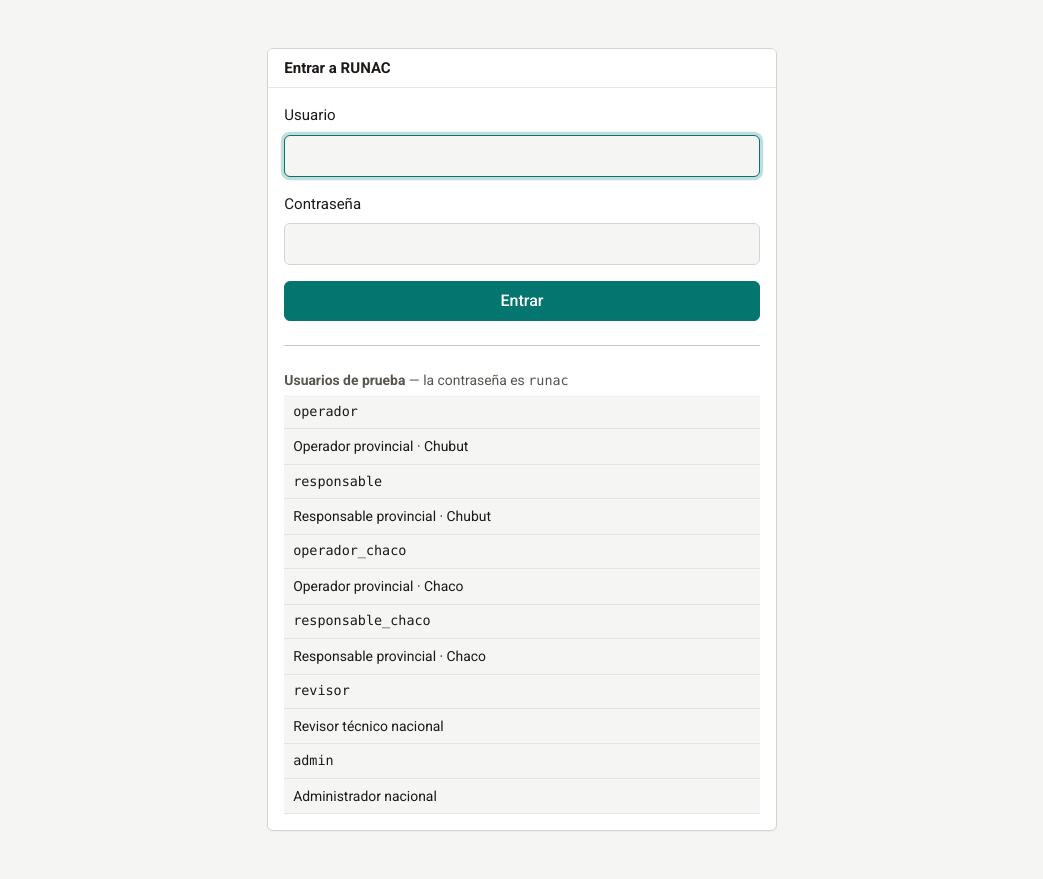
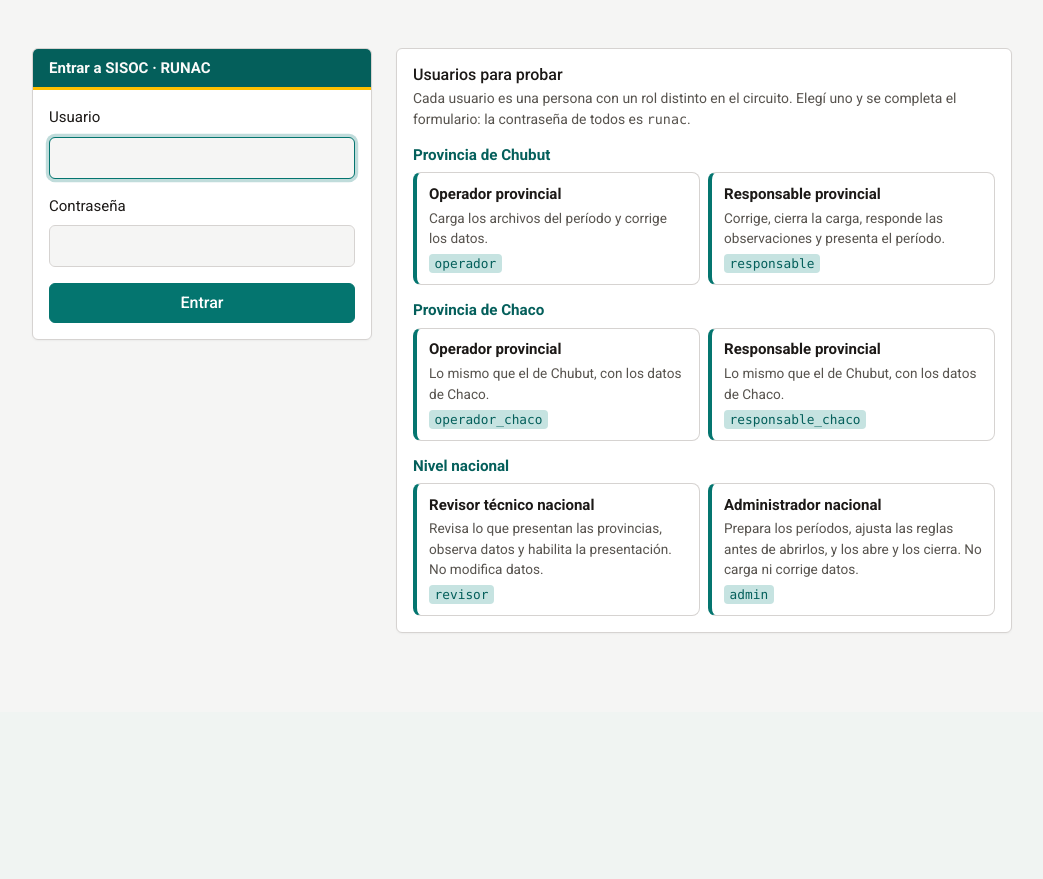
Before and after one commit to dsocial118/Modulo-de-Importaciones-Recurrentes, a Django app: page /entrar/ in a window 1280 px wide. Shown: the part 88-967 px from the top of the page, without its empty margins (118-1161 px from the left). After the commit the page ends 721 px from the top, so only its background shows below. Run offline with Django 5.2, Linux system fonts and the light colour scheme.

Commit message:
Franja del circuito con los colores de la navegacion, tablas en verde lleno, y un login que explica los usuarios de prueba
- Franja (propuesta C): verde oscuro de la navegacion, paso actual en ambar,
  como la seccion activa del menu. La tinta sobre el ambar la da el tema.
- Tablas (propuesta B): titulos en el verde de marca con letra blanca.
- Login: los usuarios de prueba, agrupados por provincia y nivel nacional,
  cada uno con su rol y que hace. Un clic completa el formulario.

Co-Authored-By: Claude Opus 5.5 <noreply@anthropic.com>

```diff
--- a/runac/templates/runac/entrar.html
+++ b/runac/templates/runac/entrar.html
@@ -1,60 +1,119 @@
 {% extends "runac/base.html" %}
 {% block titulo %}Entrar{% endblock %}
-
 {% block contenido %}
-    <div class="row justify-content-center mt-4">
-        <div class="col-md-5">
+    {% comment %}
+    Los usuarios de prueba, explicados (pedido del responsable funcional,
+    27-09-2026): antes eran una lista de nombres técnicos sin decir qué es cada
+    uno. Van agrupados por dónde trabajan y dicen qué hace cada rol. Un clic
+    completa el formulario. La contraseña es de prueba y está en el repo.
+    {% endcomment %}
+    <style>
+      .entrar { max-width: 980px; margin: 1.5rem auto; display: grid; gap: 1.5rem; grid-template-columns: minmax(0, 1fr); }
+      @media (min-width: 900px) { .entrar { grid-template-columns: 340px minmax(0, 1fr); align-items: start; } }
+      .entrar .card-header { background: var(--nav); color: var(--nav-tinta); border-bottom: 3px solid var(--nav-acento); font-weight: 700; }
+      .prueba-grupo { margin-bottom: 1rem; }
+      .prueba-grupo h3 { font-size: .95rem; font-weight: 700; color: var(--marca-oscura); margin: 0 0 .5rem; }
+      .prueba-usuarios { display: grid; gap: .5rem; grid-template-columns: repeat(auto-fit, minmax(230px, 1fr)); }
+      .prueba-usuario { text-align: left; width: 100%; border: 1px solid var(--borde); border-left: 4px solid var(--marca); border-radius: 8px; background: var(--papel); padding: .6rem .75rem; color: var(--tinta); }
+      .prueba-usuario:hover, .prueba-usuario:focus-visible { background: var(--marca-superficie); outline: 2px solid var(--marca); outline-offset: 1px; }
+      .prueba-usuario .rol { display: block; font-weight: 700; }
+      .prueba-usuario .que { display: block; font-size: .85rem; color: var(--tinta-suave); margin-top: .15rem; }
+      .prueba-usuario .usuario { display: inline-block; font-family: ui-monospace, Consolas, monospace; font-size: .8rem; background: var(--marca-chip); color: var(--marca-oscura); border-radius: 4px; padding: 0 .35rem; margin-top: .35rem; }
+    </style>
+    <div class="entrar">
         <div class="card">
-                <div class="card-header">Entrar a RUNAC</div>
+            <div class="card-header">Entrar a SISOC · RUNAC</div>
             <div class="card-body">
-
                 {% if form.errors %}<div class="alert alert-danger py-2">Usuario o contraseña incorrectos.</div>{% endif %}
-
-                    <form method="post">
+                <form method="post" id="form-entrar">
                     {% csrf_token %}
                     <div class="mb-3">
-                            <label class="form-label">Usuario</label>
-                            <input type="text" name="username" class="form-control" autofocus required />
+                        <label class="form-label" for="usuario">Usuario</label>
+                        <input type="text"
+                               id="usuario"
+                               name="username"
+                               class="form-control"
+                               autofocus
+                               required />
                     </div>
                     <div class="mb-3">
-                            <label class="form-label">Contraseña</label>
-                            <input type="password" name="password" class="form-control" required />
+                        <label class="form-label" for="clave">Contraseña</label>
+                        <input type="password"
+                               id="clave"
+                               name="password"
+                               class="form-control"
+                               required />
                     </div>
                     <button class="btn btn-primary w-100">Entrar</button>
                 </form>
-
-                    <hr class="my-4" />
-                    <p class="ayuda mb-1">
-                        <strong>Usuarios de prueba</strong> — la contraseña es <span class="mono">runac</span>
+            </div>
+        </div>
+        <section class="card">
+            <div class="card-body">
+                <h2 class="h6 mb-1">Usuarios para probar</h2>
+                <p class="ayuda mb-3">
+                    Cada usuario es una persona con un rol distinto en el circuito. Elegí uno y se completa el formulario:
+                    la contraseña de todos es <span class="mono">runac</span>.
                 </p>
-                    <table class="table table-sm tabla-compacta mb-0 tabla-ficha">
-                        <tr>
-                            <td class="mono">operador</td>
-                            <td class="ayuda">Operador provincial · Chubut</td>
-                        </tr>
-                        <tr>
-                            <td class="mono">responsable</td>
-                            <td class="ayuda">Responsable provincial · Chubut</td>
-                        </tr>
-                        <tr>
-                            <td class="mono">operador_chaco</td>
-                            <td class="ayuda">Operador provincial · Chaco</td>
-                        </tr>
-                        <tr>
-                            <td class="mono">responsable_chaco</td>
-                            <td class="ayuda">Responsable provincial · Chaco</td>
-                        </tr>
-                        <tr>
-                            <td class="mono">revisor</td>
-                            <td class="ayuda">Revisor técnico nacional</td>
-                        </tr>
-                        <tr>
-                            <td class="mono">admin</td>
-                            <td class="ayuda">Administrador nacional</td>
-                        </tr>
-                    </table>
+                <div class="prueba-grupo">
+                    <h3>Provincia de Chubut</h3>
+                    <div class="prueba-usuarios">
+                        <button type="button" class="prueba-usuario" data-usuario="operador">
+                            <span class="rol">Operador provincial</span>
+                            <span class="que">Carga los archivos del período y corrige los datos.</span>
+                            <span class="usuario">operador</span>
+                        </button>
+                        <button type="button" class="prueba-usuario" data-usuario="responsable">
+                            <span class="rol">Responsable provincial</span>
+                            <span class="que">Corrige, cierra la carga, responde las observaciones y presenta el período.</span>
+                            <span class="usuario">responsable</span>
+                        </button>
+                    </div>
+                </div>
+                <div class="prueba-grupo">
+                    <h3>Provincia de Chaco</h3>
+                    <div class="prueba-usuarios">
+                        <button type="button" class="prueba-usuario" data-usuario="operador_chaco">
+                            <span class="rol">Operador provincial</span>
+                            <span class="que">Lo mismo que el de Chubut, con los datos de Chaco.</span>
+                            <span class="usuario">operador_chaco</span>
+                        </button>
+                        <button type="button" class="prueba-usuario" data-usuario="responsable_chaco">
+                            <span class="rol">Responsable provincial</span>
+                            <span class="que">Lo mismo que el de Chubut, con los datos de Chaco.</span>
+                            <span class="usuario">responsable_chaco</span>
+                        </button>
+                    </div>
+                </div>
+                <div class="prueba-grupo mb-0">
+                    <h3>Nivel nacional</h3>
+                    <div class="prueba-usuarios">
+                        <button type="button" class="prueba-usuario" data-usuario="revisor">
+                            <span class="rol">Revisor técnico nacional</span>
+                            <span class="que">Revisa lo que presentan las provincias, observa datos y habilita la presentación. No modifica datos.</span>
+                            <span class="usuario">revisor</span>
+                        </button>
+                        <button type="button" class="prueba-usuario" data-usuario="admin">
+                            <span class="rol">Administrador nacional</span>
+                            <span class="que">Prepara los períodos, ajusta las reglas antes de abrirlos, y los abre y los cierra. No carga ni corrige datos.</span>
+                            <span class="usuario">admin</span>
+                        </button>
                     </div>
                 </div>
             </div>
+        </section>
     </div>
 {% endblock %}
+{% block scripts %}
+    {{ block.super }}
+    <script>
+      // Un clic en un usuario de prueba completa el formulario. Sólo datos de prueba.
+      document.querySelectorAll(".prueba-usuario").forEach(function (b) {
+        b.addEventListener("click", function () {
+          document.getElementById("usuario").value = b.dataset.usuario;
+          document.getElementById("clave").value = "runac";
+          document.getElementById("clave").focus();
+        });
+      });
+    </script>
+{% endblock %}
```
Also changed, not shown: frontends/apps/mir/src/App.tsx (+5 -5 lines), frontends/apps/mir/src/comun/Franja.tsx (+14 -12 lines). Lines whose indentation alone changed are shown as unchanged.
